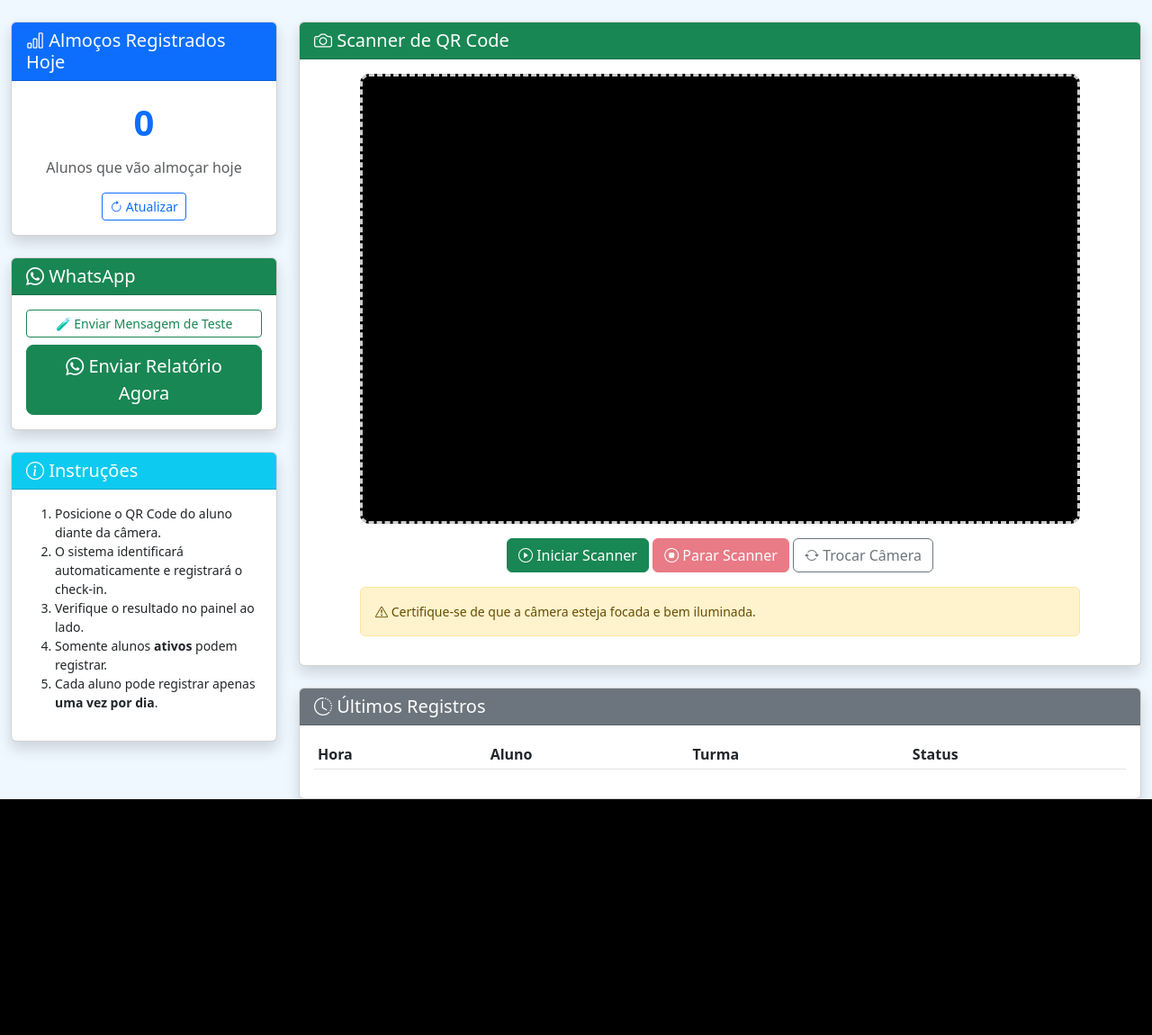
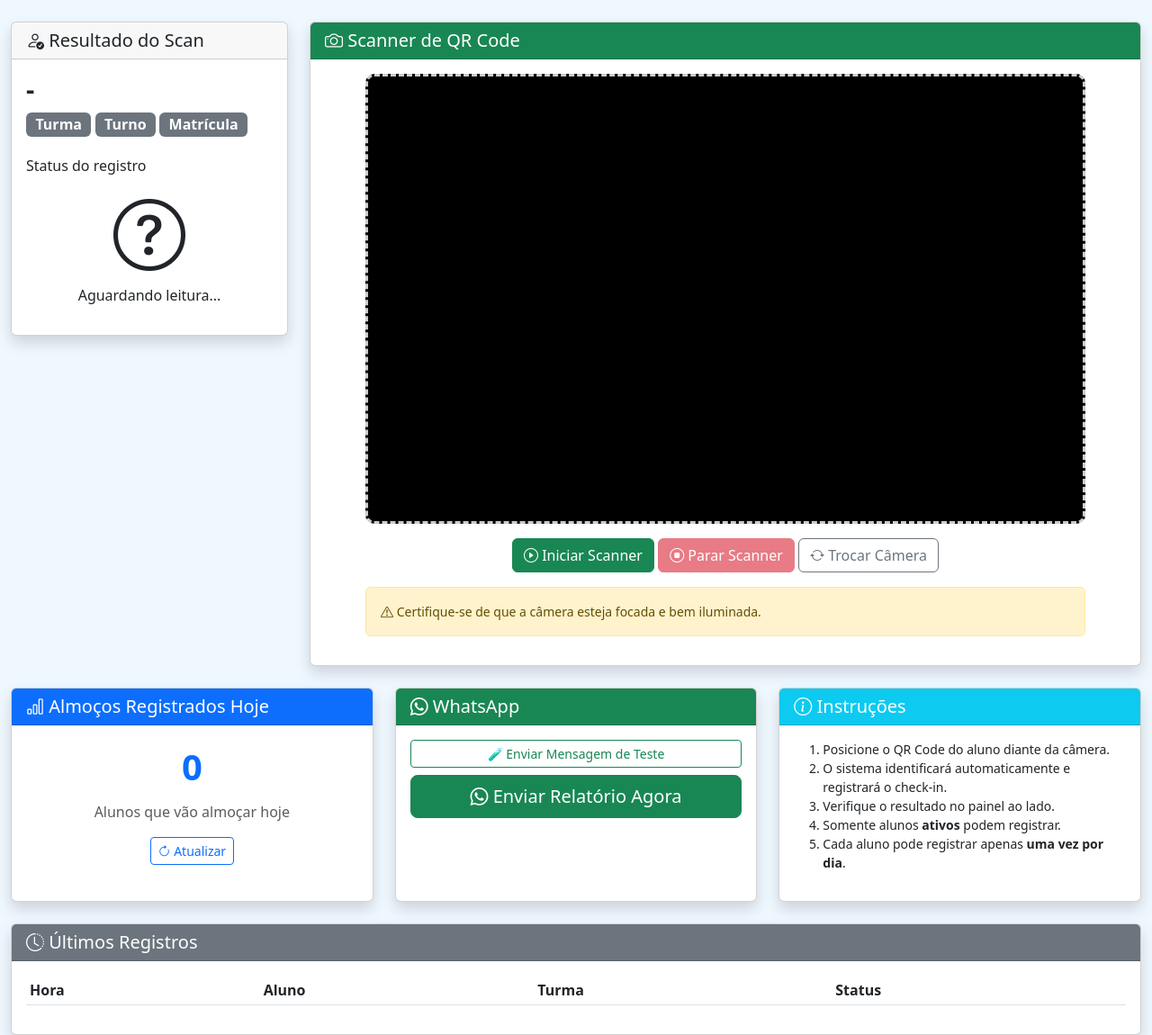
Before and after one commit to prifabiojorge/projeto-cantina, a Flask app: page /portaria in a window 1280 px wide. Shown: the part 56-1206 px from the top of the page at 90% size. Before the commit the page ends 944 px from the top, so only its background shows below. Run offline with Flask 3, Linux system fonts and the light colour scheme; data that the repository does not hold is empty; some libraries are stand-ins or nearby versions.

Commit message:
Reposiciona resultado do scan na portaria

```diff
--- a/sistema_cantina/templates/portaria.html
+++ b/sistema_cantina/templates/portaria.html
@@ -52,6 +52,34 @@
         .turma-badge {
             font-size: 1rem;
         }
+        .portaria-layout {
+            display: grid;
+            grid-template-columns: minmax(280px, 1fr) minmax(0, 3fr);
+            gap: 24px;
+            align-items: start;
+        }
+        .portaria-main { display: contents; }
+        .portaria-scanner { grid-column: 2; grid-row: 1; min-width: 0; }
+        #result-card { grid-column: 1; grid-row: 1; min-width: 0; }
+        .portaria-secondary {
+            grid-column: 1 / -1;
+            grid-row: 2;
+            display: grid;
+            grid-template-columns: repeat(3, minmax(0, 1fr));
+            gap: 24px;
+        }
+        .portaria-secondary > .card { margin-top: 0 !important; }
+        .portaria-history { grid-column: 1 / -1; grid-row: 3; min-width: 0; }
+        .last-scan-name { overflow-wrap: anywhere; }
+        #result-card .badge { white-space: normal; overflow-wrap: anywhere; margin-bottom: 4px; }
+        @media (max-width: 767px) {
+            .portaria-layout { grid-template-columns: minmax(0, 1fr); }
+            #result-card { grid-column: 1; grid-row: 1; }
+            .portaria-scanner { grid-column: 1; grid-row: 2; }
+            .portaria-secondary { grid-row: 3; grid-template-columns: minmax(0, 1fr); }
+            .portaria-history { grid-row: 4; }
+            #reader { height: 320px; }
+        }
     </style>
 </head>
 <body>
@@ -67,9 +95,9 @@
     </nav>
 
     <div class="container-fluid mt-4">
-        <div class="row">
+        <div class="portaria-layout">
             <!-- Contador -->
-            <div class="col-lg-3 col-md-4 mb-4">
+            <div class="portaria-secondary">
                 <div class="card shadow">
                     <div class="card-header bg-primary text-white">
                         <h5 class="mb-0"><i class="bi bi-bar-chart"></i> Almoços Registrados Hoje</h5>
@@ -116,8 +144,8 @@
             </div>
 
             <!-- Scanner e Resultado -->
-            <div class="col-lg-9 col-md-8">
-                <div class="card shadow">
+            <div class="portaria-main">
+                <div class="card shadow portaria-scanner">
                     <div class="card-header bg-success text-white">
                         <h5 class="mb-0"><i class="bi bi-camera"></i> Scanner de QR Code</h5>
                     </div>
@@ -143,13 +171,13 @@
                 </div>
 
                 <!-- Resultado do Último Scan -->
-                <div class="card shadow mt-4 result-card" id="result-card" style="display: none;">
+                <div class="card shadow result-card" id="result-card">
                     <div class="card-header" id="result-header">
                         <h5 class="mb-0"><i class="bi bi-person-check"></i> Resultado do Scan</h5>
                     </div>
                     <div class="card-body">
                         <div class="row">
-                            <div class="col-md-8">
+                            <div class="col-12">
                                 <h3 class="last-scan-name" id="aluno-nome">-</h3>
                                 <div class="mt-2">
                                     <span class="badge bg-secondary turma-badge" id="aluno-turma">Turma</span>
@@ -158,7 +186,7 @@
                                 </div>
                                 <p class="mt-3" id="aluno-status-text">Status do registro</p>
                             </div>
-                            <div class="col-md-4 text-center">
+                            <div class="col-12 text-center">
                                 <div class="display-1" id="status-icon">
                                     <i class="bi bi-question-circle"></i>
                                 </div>
@@ -169,7 +197,7 @@
                 </div>
 
                 <!-- Histórico Rápido (últimos 5) -->
-                <div class="card shadow mt-4">
+                <div class="card shadow portaria-history">
                     <div class="card-header bg-secondary text-white">
                         <h5 class="mb-0"><i class="bi bi-clock-history"></i> Últimos Registros</h5>
                     </div>
```
